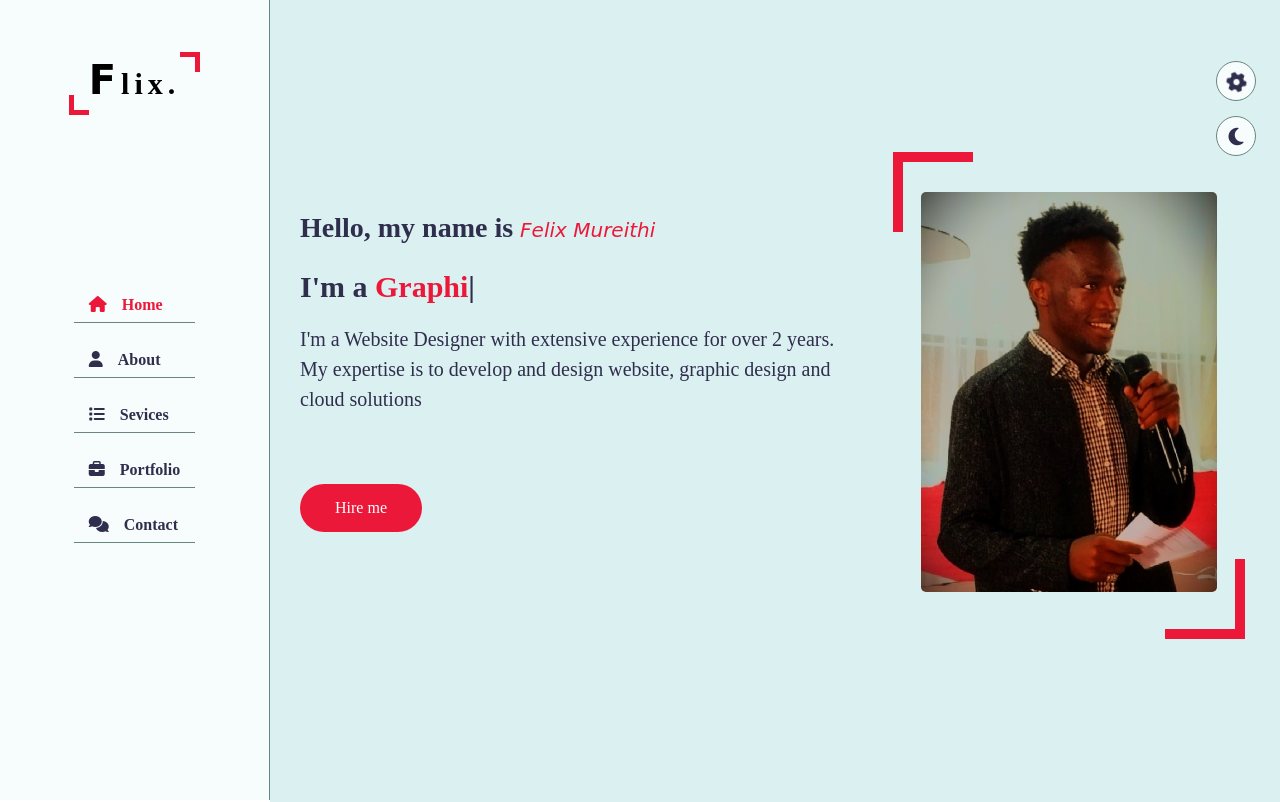
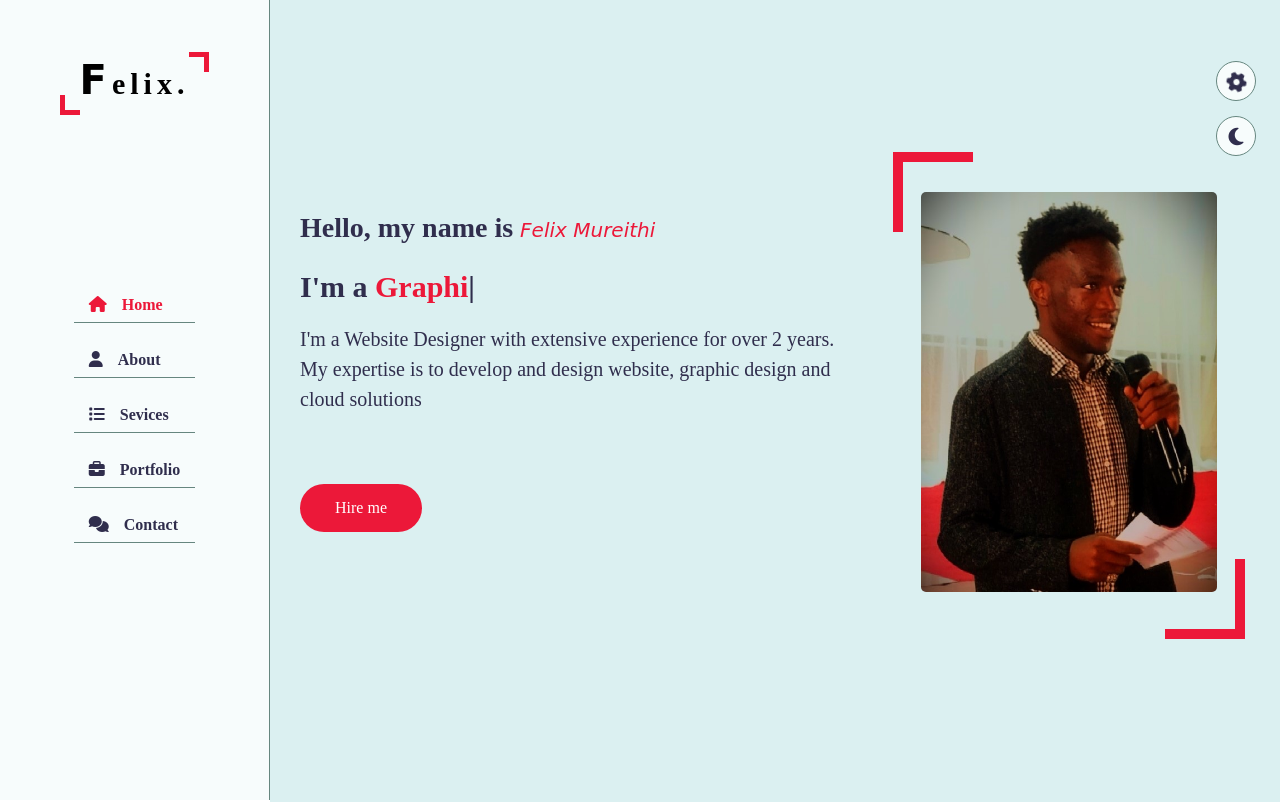
Before and after one commit to felixlastbornofficial/official, a plain HTML site: page index.html in a window 1280 px wide. Shown: the top 802 px of the page. Drawn offline with nearby package versions, Linux system fonts and the light colour scheme.

Commit message:
Update index.html

```diff
--- a/index.html
+++ b/index.html
@@ -19,7 +19,7 @@
     <!-- aside start -->
     <div class="aside">
         <div class="logo">
-            <a href="#"><span>F</span>lix.</a>
+            <a href="#"><span>F</span>elix.</a>
         </div>
         <div class="nav-toggler">
             <span></span>
```
